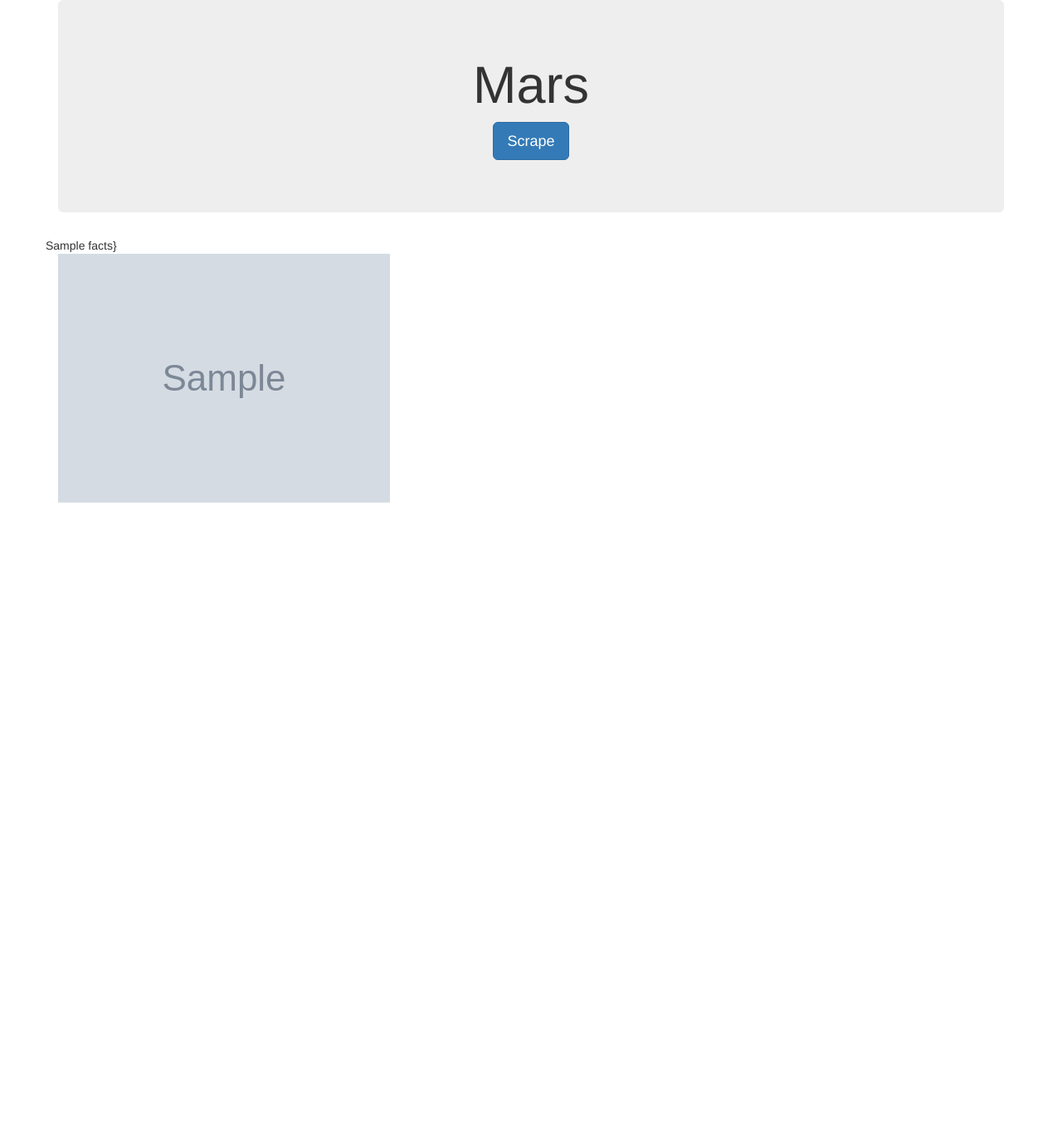
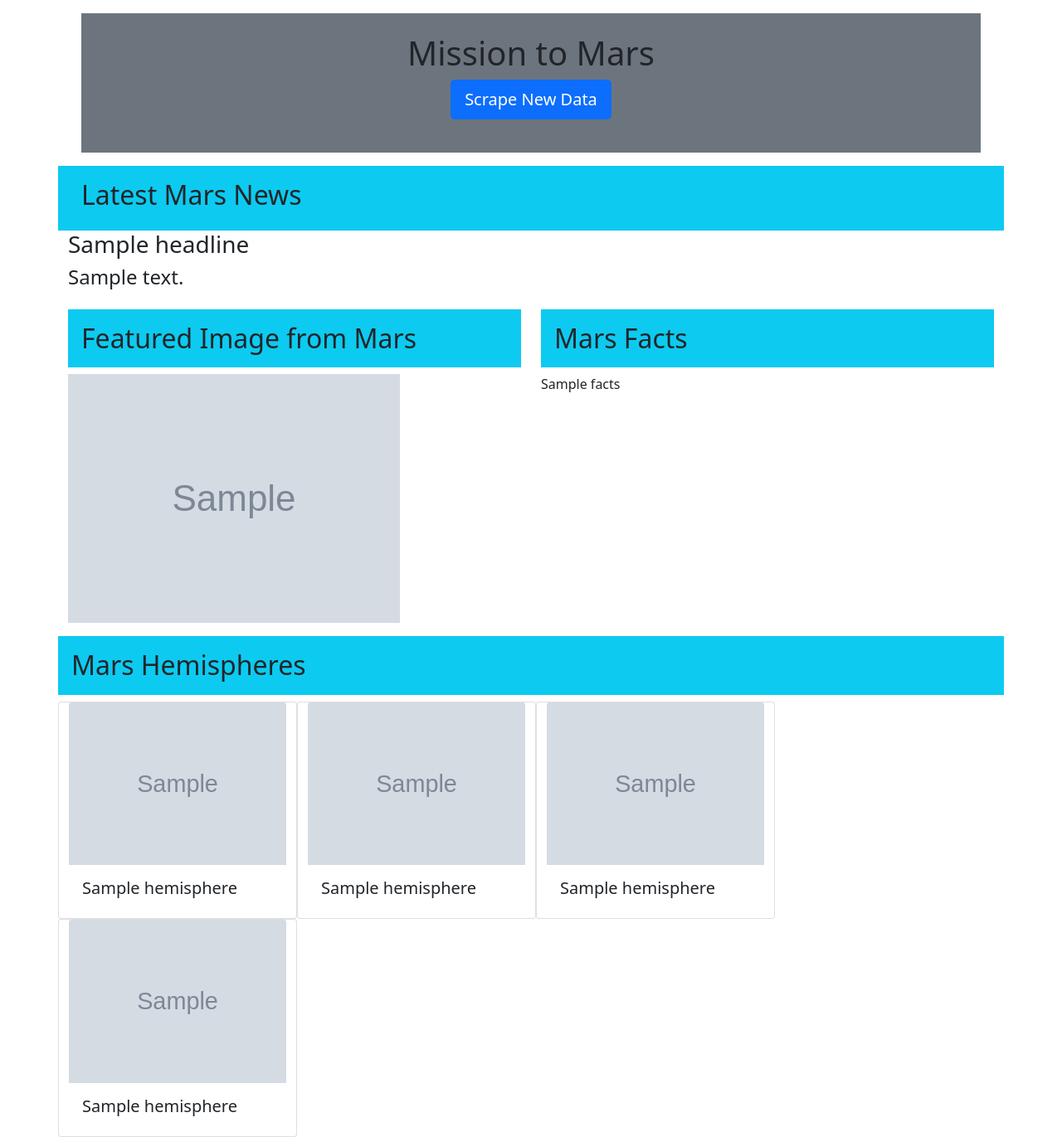
Before and after one commit to eldridgesje/web-scraping-challenge, a Flask app: page / in a window 1280 px wide. Shown: the whole page at 83% size. Before the commit the page ends 606 px from the top, so only its background shows below. Run offline with Flask 2, Linux system fonts and the light colour scheme; grey boxes marked "Sample" are stand-in pictures; a database or web service that is not in the repository returns one stand-in record (values such as "Sample title"); some libraries are stand-ins or nearby versions.

Commit message:
Finished build of template, updated ReadMe, took screenshots.

```diff
--- a/templates/index.html
+++ b/templates/index.html
@@ -5,29 +5,83 @@
   <meta charset="UTF-8">
   <meta name="viewport" content="width=device-width, initial-scale=1.0">
   <meta http-equiv="X-UA-Compatible" content="ie=edge">
-  <title>Find a Phone</title>
-  <link rel="stylesheet" href="https://maxcdn.bootstrapcdn.com/bootstrap/3.3.7/css/bootstrap.min.css">
+  <title>Mission to Mars</title>
+  <link href="https://cdn.jsdelivr.net/npm/bootstrap@5.1.3/dist/css/bootstrap.min.css" rel="stylesheet" integrity="sha384-1BmE4kWBq78iYhFldvKuhfTAU6auU8tT94WrHftjDbrCEXSU1oBoqyl2QvZ6jIW3" crossorigin="anonymous">
 </head>
 
 <body>
   <div class="container">
 
-    <div class="jumbotron text-center">
-      <h1>Mars</h1>
-      <p><a class="btn btn-primary btn-lg" href="/scrape" role="button">Scrape</a></p>
+    <div class="jumbotron text-center bg-secondary p-4 m-3">
+      <h1>Mission to Mars</h1>
+      <p><a class="btn btn-primary btn-lg" href="/scrape" role="button">Scrape New Data</a></p>
     </div>
 
     <!-- Mars Data -->
-    <div class="row" id="mars_table">
-        {{mars.facts | safe }}}
+    <div class="row bg-info p-3">
+      <h2>Latest Mars News</h2>
     </div>
-    <div class="row" id="hemispheres">
-      <div class="col-md-3">
-        <img src={{mars.image}}>
+    <div class="row">
+      <div class ="col-md-12" id="headline">
+        <h3>{{mars.headline}}</h3>
+      </div>
+    </div>
+    <div class="row">
+      <div class ="col-md-12" id="description">
+        <h4>{{mars.description}}</h4>
+      </div>
+      <p></p>
+    </div>
+
+
+    <div class="row">
+      <div class = "col-12 col-xl-6" id="featured-image">
+        <h2 class="bg-info p-3">Featured Image from Mars</h2>
+        <img src={{mars.image}} class="img-fluid">
+      </div>
+      <div class = "col-12 col-xl-6" id="mars_table">
+        <h2 class="bg-info p-3">Mars Facts</h2>
+        {{mars.facts | safe }}
+      </div>
+    </div>
+      <p></p>
+
+
+    <div class="row">
+      <h2 class="bg-info p-3">Mars Hemispheres</h2>
+      <div class="card" style="width: 18rem;" id="hemisphere">
+        <img class="card-img-top" src={{mars.hemispheres[0]["img_url"]}}>
+        <div class="card-body">
+          <h5 class="card-title">{{mars.hemispheres[0]["title"]}}
+          </h5>
+        </div>
+      </div>
+      <div class="card" style="width: 18rem;" id="hemisphere">
+        <img class="card-img-top" src={{mars.hemispheres[1]["img_url"]}}>
+        <div class="card-body">
+          <h5 class="card-title">{{mars.hemispheres[1]["title"]}}
+          </h5>
+        </div>
+      </div>
+      <div class="card" style="width: 18rem;" id="hemisphere">
+        <img class="card-img-top" src={{mars.hemispheres[2]["img_url"]}}>
+        <div class="card-body">
+          <h5 class="card-title">{{mars.hemispheres[2]["title"]}}
+          </h5>
+        </div>
+      </div>
+      <div class="card" style="width: 18rem;" id="hemisphere">
+        <img class="card-img-top" src={{mars.hemispheres[3]["img_url"]}}>
+        <div class="card-body">
+          <h5 class="card-title">{{mars.hemispheres[3]["title"]}}
+          </h5>
+        </div>
       </div>
     </div>
 
+
   </div>
+  <script src="https://cdn.jsdelivr.net/npm/bootstrap@5.1.3/dist/js/bootstrap.bundle.min.js" integrity="sha384-ka7Sk0Gln4gmtz2MlQnikT1wXgYsOg+OMhuP+IlRH9sENBO0LRn5q+8nbTov4+1p" crossorigin="anonymous"></script>
 </body>
 
 </html>
```
Also changed, not shown: scrape_mars.py (+4 -4 lines), README.md, application_screenshot1.JPG (added), application_screenshot2.JPG (added), 1 other file.
